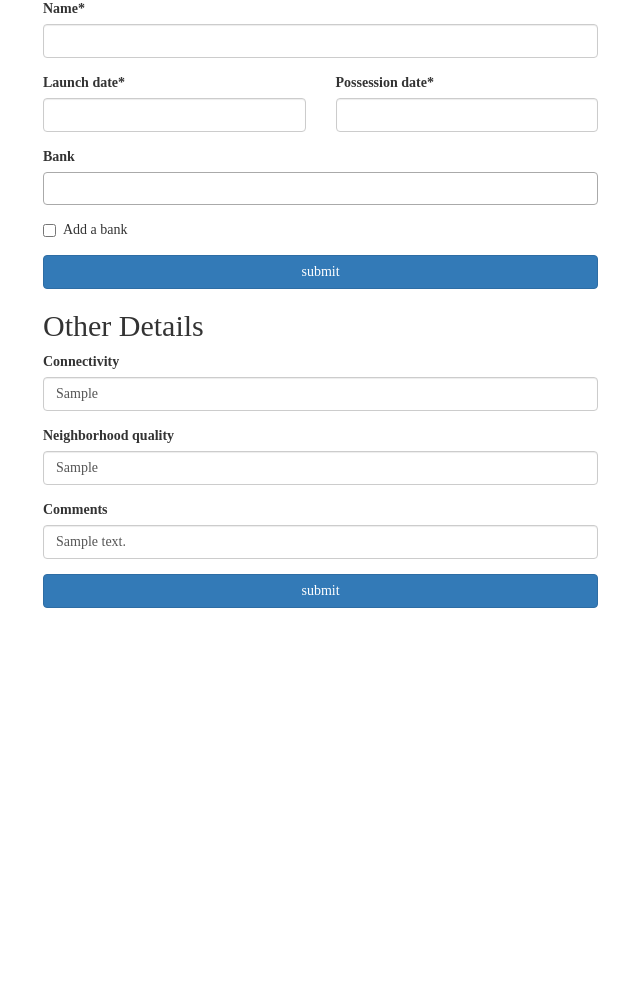
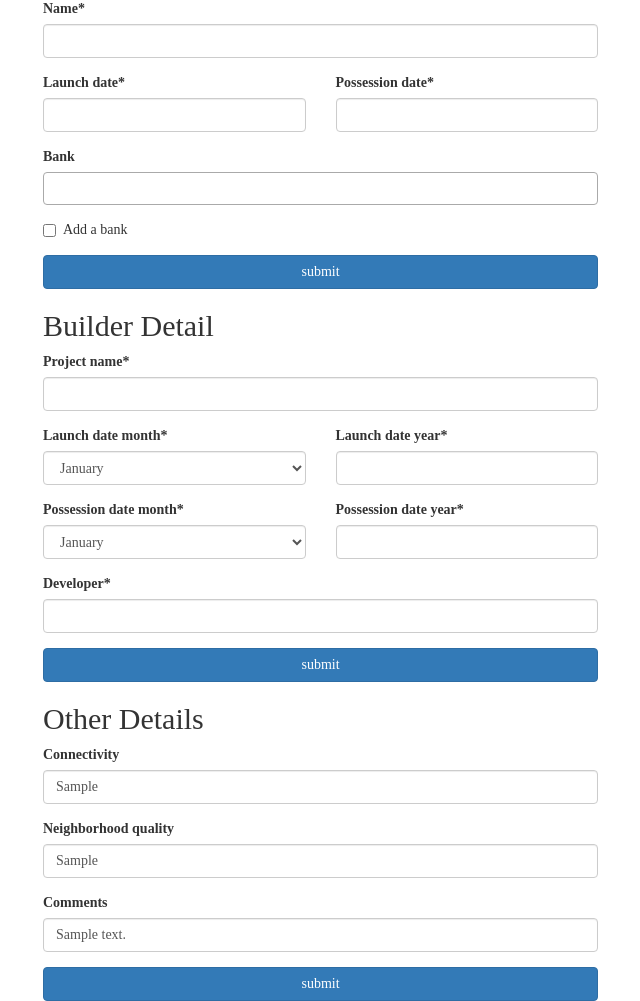
Before and after one commit to utkbansal/gharonda, a Django app: page /properties/dashboard/1/ in a window 1280 px wide. Shown: the part 1442-2443 px from the top of the page, without its empty margins (432-1072 px from the left). Before the commit the page ends 2050 px from the top, so only its background shows below. Run offline with Django 3.2, Linux system fonts and the light colour scheme; tables that the repository leaves empty hold one stand-in row (values such as "Sample post"); data that the repository does not hold is empty; parts of the project's set-up code (start-up, migrations or seed data) failed here and were passed over; some libraries are stand-ins or nearby versions.

Commit message:
Adds BuilderDetail form to the dashboard

```diff
--- a/properties/forms.py
+++ b/properties/forms.py
@@ -168,17 +168,25 @@ class DeveloperProjectForm(ModelForm):
     def __init__(self, *args, **kwargs):
         super(DeveloperProjectForm, self).__init__(*args, **kwargs)
         self.helper = FormHelper()
-        self.helper.form_tag = False
-        self.helper.form_id = 'developer-project-form'
+        self.helper.form_id = 'builder-details'
         self.helper.layout = Layout(
             'project_name',
-            'launch_date_month',
-            'launch_date_year',
-            'possession_date_month',
-            'possession_date_year',
+            Div(
+                'launch_date_month',
+                'possession_date_month',
+                css_class='col-md-6',
+                style='padding-left:0px'
+            ),
+            Div(
+                Field('launch_date_year', css_class='year'),
+                Field('possession_date_year', css_class='year'),
+                css_class='col-md-6',
+                style='padding-right:0px'
+            ),
             'developer',
             ButtonHolder(
-                Submit('Submit', 'submit', css_class='btn-block')
+                Submit('builder-details', 'submit', css_class='btn-block',
+                       css_id='submit-builder-details')
             )
         )
 
--- a/properties/templates/mega.html
+++ b/properties/templates/mega.html
@@ -26,6 +26,8 @@
         {% crispy permission_form %}
     </form>
 
+    <h2>Builder Detail</h2>
+    {% crispy builder_form %}
 
     <h2>Other Details</h2>
     <form method="post" id="other-details">
@@ -47,14 +49,15 @@
             type="application/javascript"></script>
 
     <script type="text/javascript">
-    function all(){
+        function all() {
             $('#id_bank').select2();
             $(".date-field").datepicker({
                 changeMonth: true,
                 changeYear: true
             });
             resaleCheck();
-        addBankCheck();}
+            addBankCheck();
+        }
         all();
     </script>
 {% endblock %}
--- a/properties/views.py
+++ b/properties/views.py
@@ -43,18 +43,21 @@ class DashboardView(views.LoginRequiredMixin, TemplateView):
         project_form = ProjectForm()
         permission_form = PermissionForm()
         other_details_form = OtherDetailsForm(instance=p)
+        builder_form = DeveloperProjectForm()
 
         forms = {
             'property_form': property_form,
             'owner_form': owner_form,
             'project_form': project_form,
             'permission_form': permission_form,
-            'other_details_form': other_details_form
+            'other_details_form': other_details_form,
+            'builder_form': builder_form,
         }
 
         return render(request, self.template_name, forms)
 
     def post(self, request, property_id, *args, **kwargs):
+        print request.POST
         if request.is_ajax():
 
             property = Property.objects.get(id=property_id)
@@ -64,7 +67,9 @@ class DashboardView(views.LoginRequiredMixin, TemplateView):
             permission_form = PermissionForm(request.POST)
             other_details_form = OtherDetailsForm(request.POST,
                                                   instance=property)
+            builder_form = DeveloperProjectForm(request.POST)
             print request.POST
+
             if 'property-details' in request.POST:
                 if property_form.is_valid():
 
@@ -104,6 +109,18 @@ class DashboardView(views.LoginRequiredMixin, TemplateView):
                     return JsonResponse({'success': 'false',
                                          'form_html': form_html})
 
+            if 'builder-details' in request.POST:
+                if builder_form.is_valid():
+                    print 'builder detials form'
+                    builder_form.save()
+                    form_html = render_crispy_form(builder_form)
+                    return JsonResponse({'success': 'true',
+                                         'form_html': form_html})
+                else:
+                    form_html = render_crispy_form(builder_form)
+                    return JsonResponse({'success': 'false',
+                                         'form_html': form_html})
+
             if 'other-details' in request.POST:
                 if other_details_form.is_valid():
                     print 'other details form submitted'
@@ -115,13 +132,3 @@ class DashboardView(views.LoginRequiredMixin, TemplateView):
                     form_html = render_crispy_form(other_details_form)
                     return JsonResponse({'success': 'true',
                                          'form_html': form_html})
-
-
-class DeveloperProjectFormView(views.LoginRequiredMixin, FormView):
-    form_class = DeveloperProjectForm
-    template_name = 'new-property.html'
-    success_url = 'success'
-
-    def form_valid(self, form):
-        form.save()
-        return HttpResponseRedirect(self.success_url)
--- a/static/js/ajax.js
+++ b/static/js/ajax.js
@@ -69,6 +69,27 @@ function projectAjax() {
 
 $('#submit-project-details').click(projectAjax);
 
+function builderAjax() {
+    var builderDetailsForm = $('#builder-details');
+    var post = $(this).attr("name") + "=" + $(this).val();
+    var form_data = $(builderDetailsForm).serialize() + "&" + post;
+    console.log(form_data);
+
+    $.ajax({
+        data: form_data,
+        type: 'POST',
+        url: $(this).attr('action'),
+        success: function (data) {
+            console.log(data);
+            $('#builder-details').replaceWith(data['form_html']);
+            $('#submit-builder-details').click(builderAjax);
+            all();
+        }
+    });
+    return false;
+}
+
+$('#submit-builder-details').click(builderAjax);
 
 function otherAjax() {
     var otherDetailsForm = $('#other-details');
```
Also changed, not shown: properties/templates/new-property.html (deleted, +0 -21 lines). Lines whose indentation alone changed are shown as unchanged.
